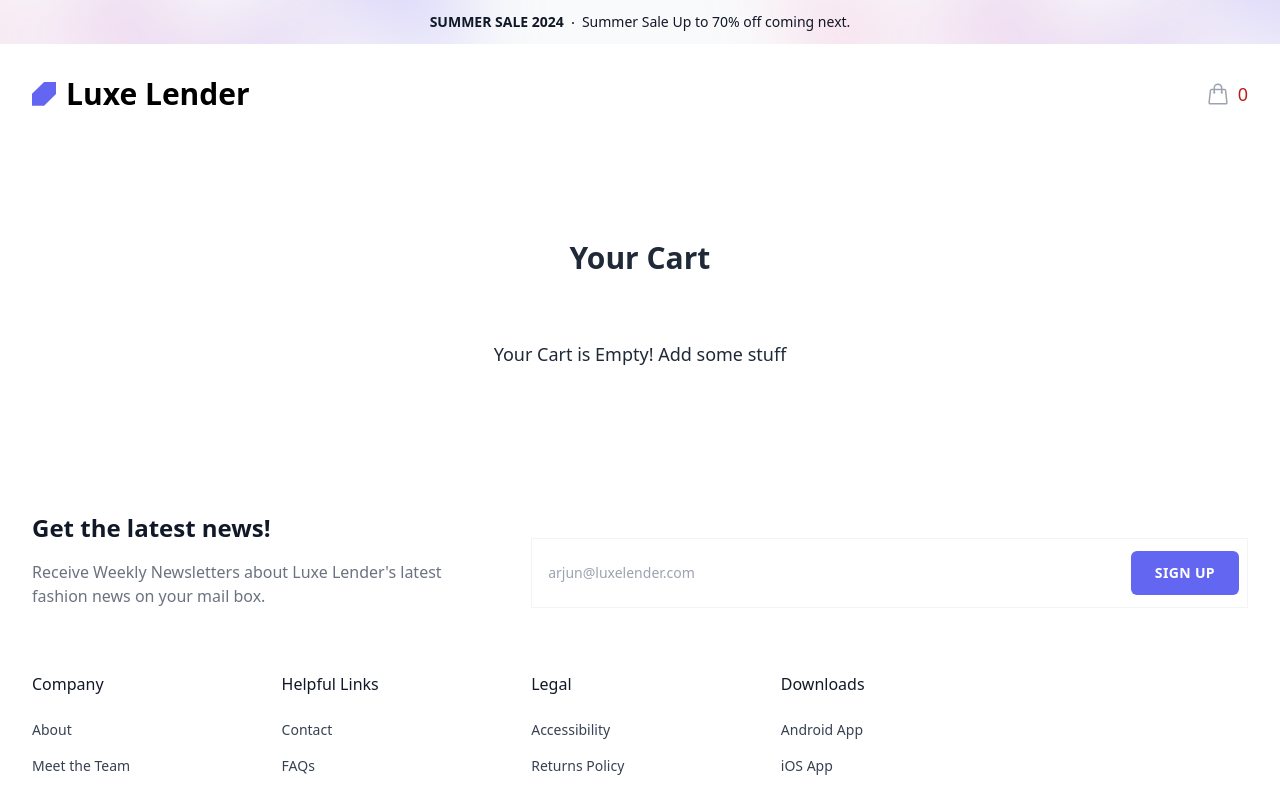
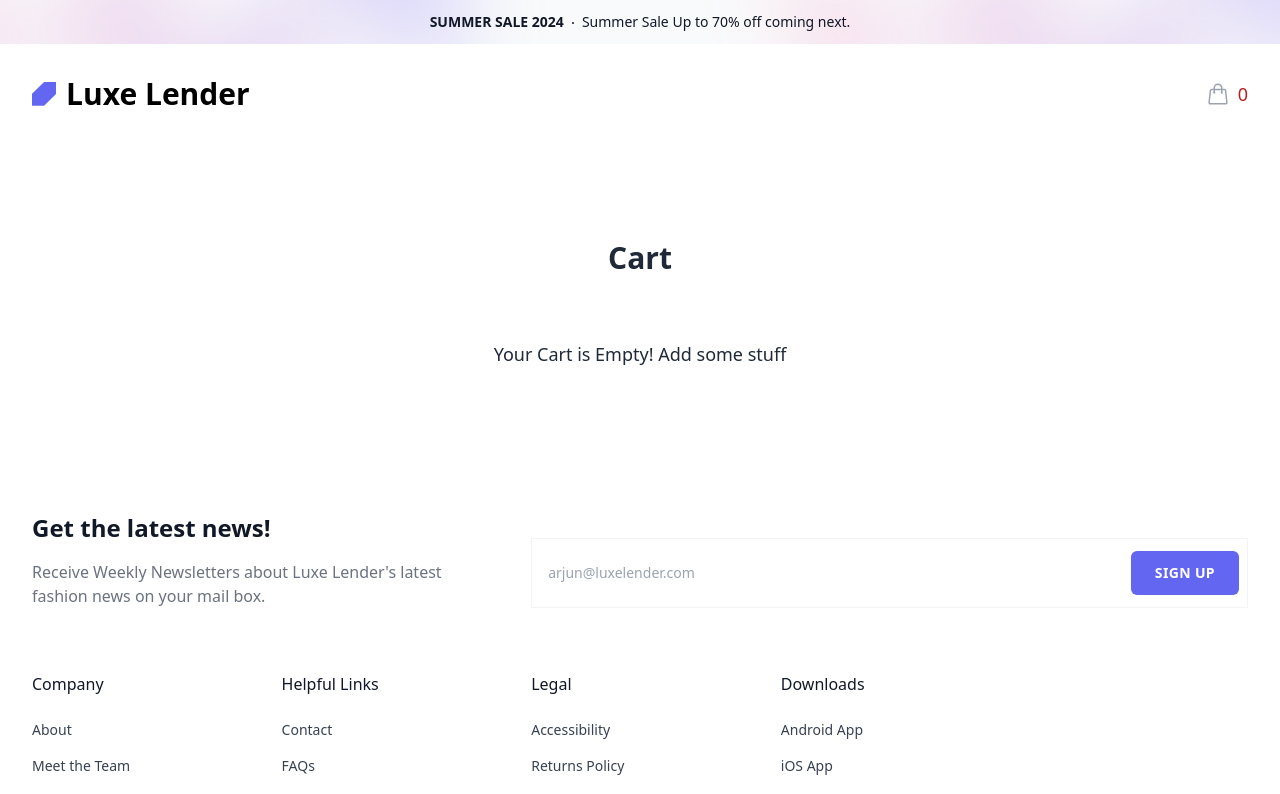
Before and after one commit to arjunshetty1/Luxe-Lender, a Next.js app: page /Cart in a window 1280 px wide. Shown: the top 794 px of the page. Built offline with nearby package versions, Linux system fonts and the light colour scheme.

Commit message:
text fixes

```diff
--- a/app/Components/Cart.jsx
+++ b/app/Components/Cart.jsx
@@ -84,7 +84,7 @@ const Cart = () => {
         <div className="mx-auto max-w-screen-lg px-4 md:px-8">
           <div className="mb-6 sm:mb-10 lg:mb-16">
             <h2 className="mb-4 text-center text-2xl font-bold text-gray-800 md:mb-6 lg:text-3xl">
-              Your Cart
+              Cart
             </h2>
           </div>
 
```
